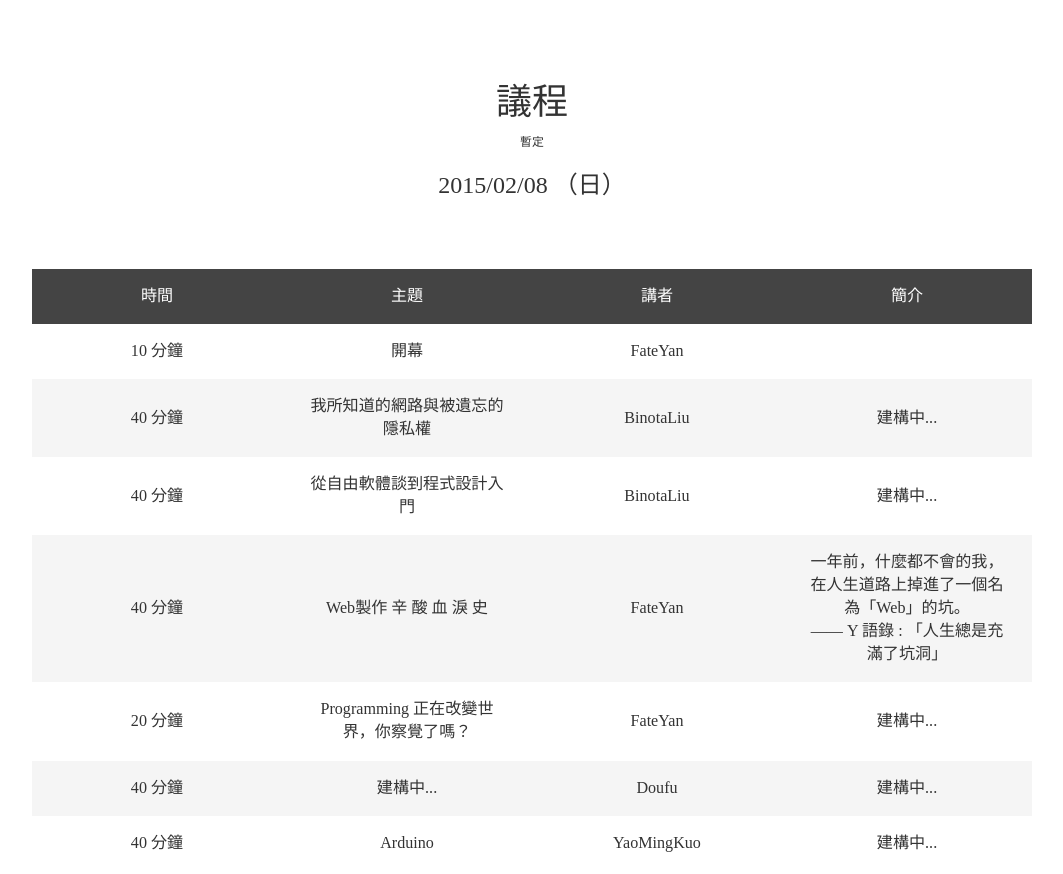
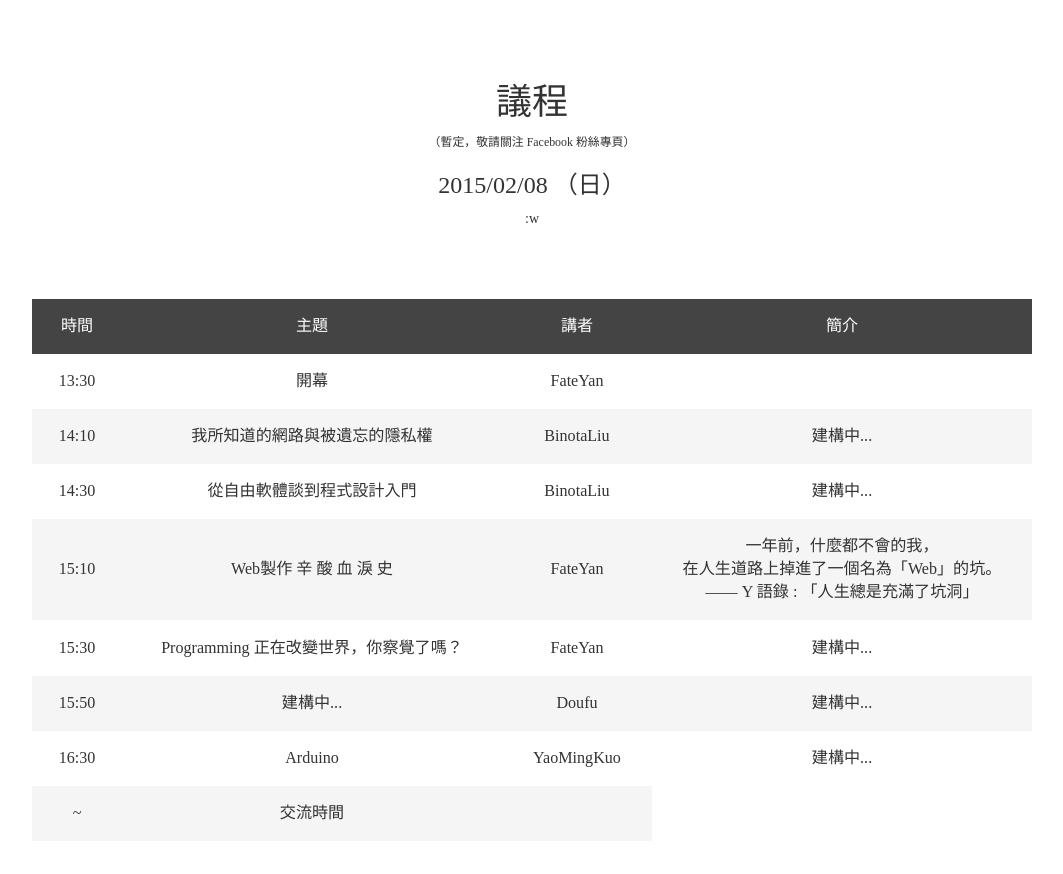
Before and after one commit to SOSCET/SOSCET-2015, a plain HTML site: page index.html in a window 1280 px wide. Shown: the part 1900-2774 px from the top of the page, without its empty margins (108-1171 px from the left). Drawn offline with nearby package versions, Linux system fonts and the light colour scheme; some packages are replaced by stand-ins of ours.

Commit message:
時間修改

```diff
--- a/index.html
+++ b/index.html
@@ -58,7 +58,7 @@
                 <p class="h2">我們希望，藉由 SOSCET 這樣的活動，</p>
                 <p class="h2">宣揚自由、開放的開放原始碼精神、</p>
                 <p class="h2">幫助想學習資訊技術的學生增長知識、互相交流。</p>
-                <a href="https://www.facebook.com/soscet" class="btn btn-lg btn-primary">Facebook Page</a>
+                <a href="https://www.facebook.com/soscet" class="btn btn-lg btn-primary">Facebook 粉絲專頁</a>
             </div>
         </div>
         <div class="row linerborder" id="location">
@@ -70,18 +70,19 @@
         <div class="row linerborder" id="schedule">
             <div class="col-md-12">
                 <h1>議程</h1>
-                <small>暫定</small>
+                <small>（暫定，敬請關注 Facebook 粉絲專頁）</small>
                 <p class="h3">2015/02/08 （日）</p>
                 <table class="layoutTable">
                     <tbody>
-                        <tr><td>時間</td><td>主題</td><td>講者</td><td>簡介</td></tr>
-                        <tr><td>10 分鐘</td><td>開幕</td><td>FateYan</td><td></td></tr>
-                        <tr><td>40 分鐘</td><td>我所知道的網路與被遺忘的隱私權</td><td>BinotaLiu</td><td>建構中...</td></tr>
-                        <tr><td>40 分鐘</td><td>從自由軟體談到程式設計入門</td><td>BinotaLiu</td><td>建構中...</td></tr>
-                        <tr><td>40 分鐘</td><td>Web製作 辛  酸  血  淚  史</td><td>FateYan</td><td>一年前，什麼都不會的我，<br>在人生道路上掉進了一個名為「Web」的坑。<br>—— Y 語錄 : 「人生總是充滿了坑洞」</td></tr>
-                        <tr><td>20 分鐘</td><td>Programming 正在改變世界，你察覺了嗎？</td><td>FateYan</td><td>建構中...</td></tr>
-                        <tr><td>40 分鐘</td><td>建構中...</td><td>Doufu</td><td>建構中...</td></tr>
-                        <tr><td>40 分鐘</td><td>Arduino</td><td>YaoMingKuo</td><td>建構中...</td></tr>
+                        <tr><td width="90">時間</td><td width="380">主題</td><td width="150">講者</td><td>簡介</td></tr>
+                        <tr><td>13:30</td><td>開幕</td><td>FateYan</td><td></td></tr>
+                        <tr><td>14:10</td><td>我所知道的網路與被遺忘的隱私權</td><td>BinotaLiu</td><td>建構中...</td></tr>
+                        <tr><td>14:30</td><td>從自由軟體談到程式設計入門</td><td>BinotaLiu</td><td>建構中...</td></tr>
+                        <tr><td>15:10</td><td>Web製作 辛  酸  血  淚  史</td><td>FateYan</td><td>一年前，什麼都不會的我，<br>在人生道路上掉進了一個名為「Web」的坑。<br>—— Y 語錄 : 「人生總是充滿了坑洞」</td></tr>
+                        <tr><td>15:30</td><td>Programming 正在改變世界，你察覺了嗎？</td><td>FateYan</td><td>建構中...</td></tr>
+                        <tr><td>15:50</td><td>建構中...</td><td>Doufu</td><td>建構中...</td></tr>
+                        <tr><td>16:30</td><td>Arduino</td><td>YaoMingKuo</td><td>建構中...</td></tr>
+                        <tr><td>~</td><td>交流時間</td></td></td><td></td></tr>:w
                     </tbody>
                 </table>
             </div>
```
